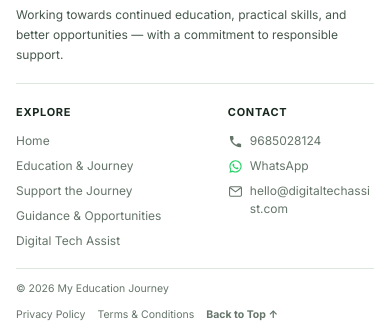
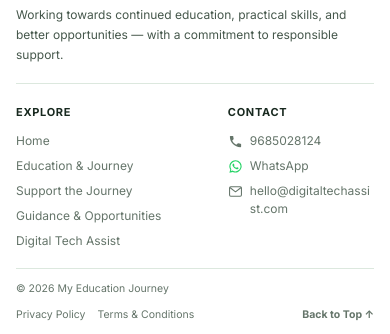
Before and after one commit to TheAmitHub/Support_website, a plain HTML site: page index.html in a window 390 px wide. Shown: the part 6767-7101 px from the top of the page. Drawn offline with Linux system fonts and the light colour scheme.

Commit message:
Update website footer and theme

```diff
--- a/style.css
+++ b/style.css
@@ -2763,3 +2763,18 @@ body.dark-mode .sun-icon { opacity: 1; transform: rotate(0) scale(1); }
     will-change: auto;
   }
 }
+
+/* Mobile Footer: Back to Top aligned right */
+@media (max-width: 600px) {
+  .footer-legal {
+    display: flex;
+    flex-wrap: wrap;
+    align-items: center;
+    gap: 8px 12px;
+  }
+
+  .footer-legal .back-top {
+    margin-left: auto;
+    white-space: nowrap;
+  }
+}
```
